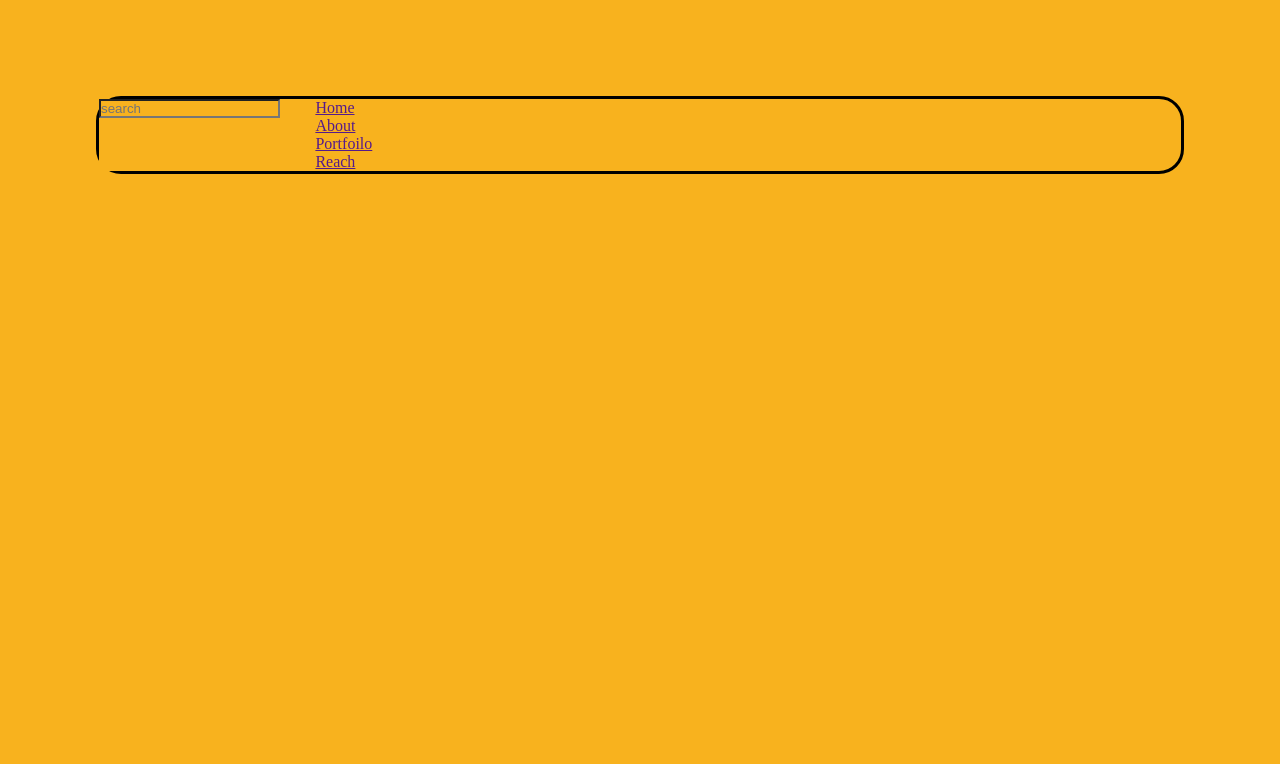
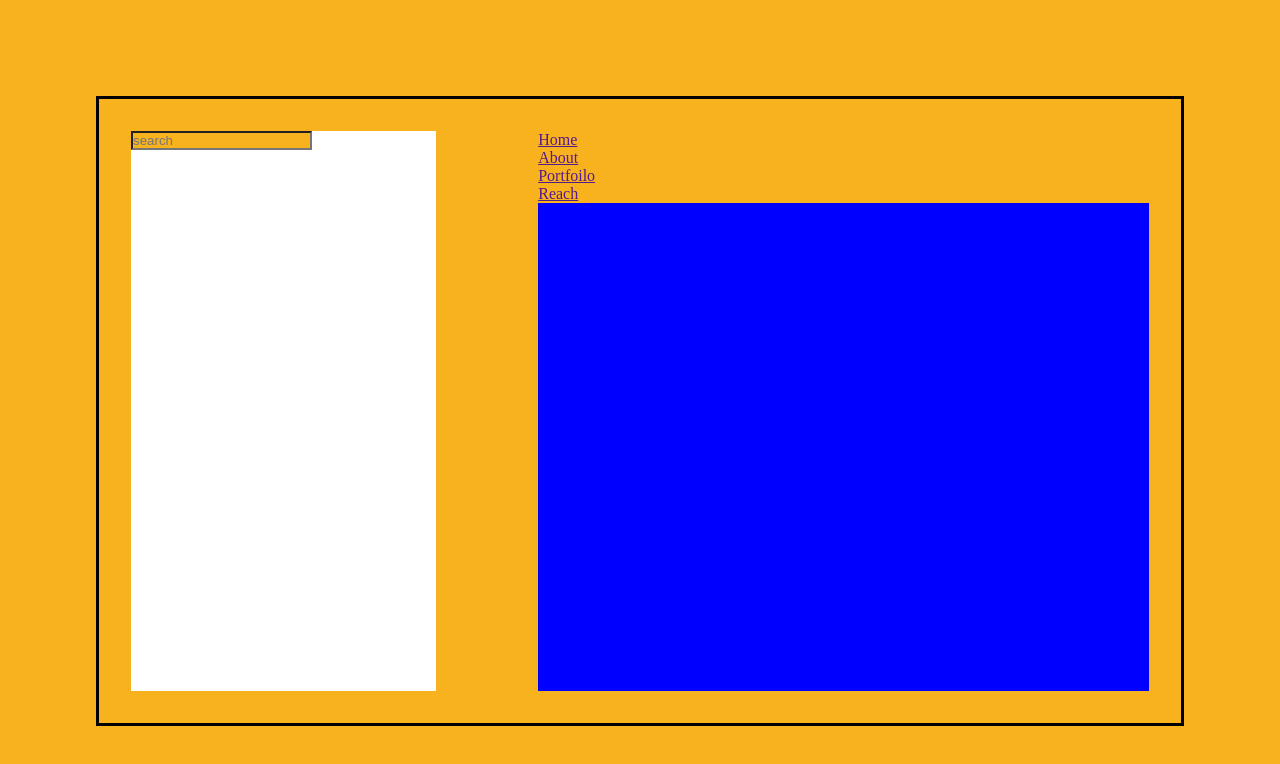
Before and after one commit to Hamza-Hamli/web-profile-design-idea, a plain HTML site: page index.html in a window 1280 px wide. Drawn offline with Linux system fonts and the light colour scheme.

Commit message:
new changes

```diff
--- a/CSS/style.css
+++ b/CSS/style.css
@@ -6,6 +6,7 @@
 
 .body {
     background-color: rgb(248, 178, 30);
+    height: 100vh;
 }
 
 .section_1 {
@@ -14,18 +15,23 @@
     border-style: solid;
     border-color: black;
     display: flex;
-    border-radius:  25px;
+    justify-content: space-between;
+    padding: 2em;
+    /* border-radius:  25px;
     -webkit-border-radius:  25px;
     -moz-border-radius:  25px;
     -ms-border-radius:  25px;
-    -o-border-radius:  25px;
+    -o-border-radius:  25px; */
+    height: 70%;
 }
 .div_1 {
-    width: 20%;
+    width: 30%;
+    background-color: white;
 }
 
 .div_2 {
     width: 60%;
+    background-color:blue;
 }
 .div_2 nav ul li {
     list-style: none;
```
